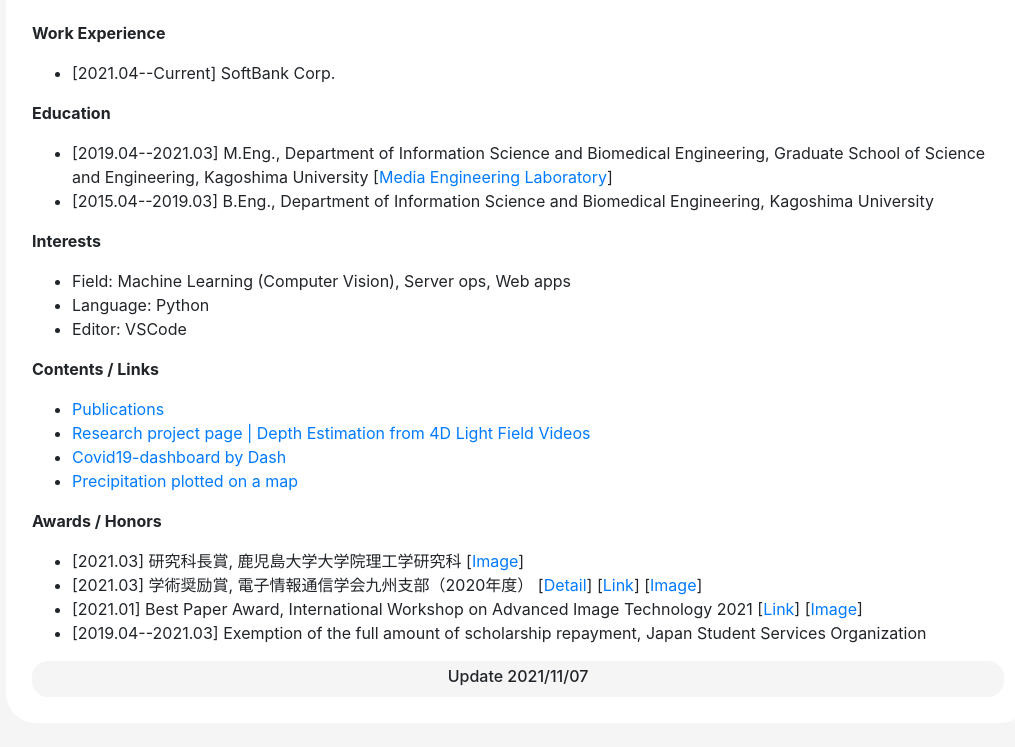
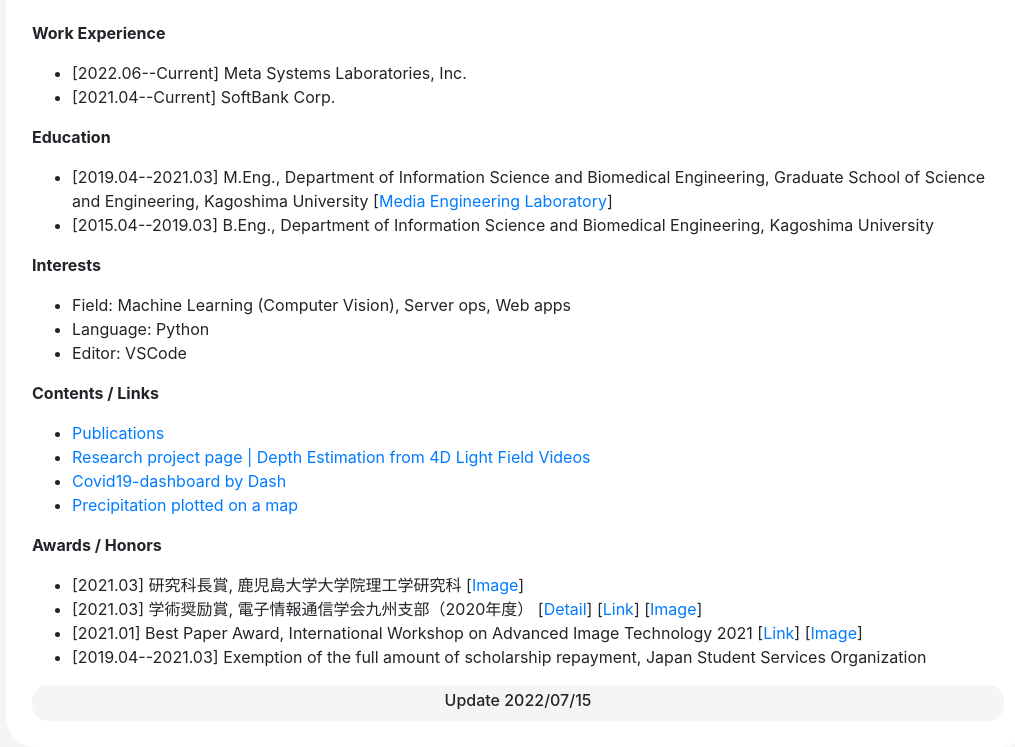
Before and after one commit to catdance124/catdance124.github.io, a plain HTML site: page index.html in a window 1280 px wide. Shown: the part 229-976 px from the top of the page, without its empty margins (122-1137 px from the left). Drawn offline with nearby package versions, Linux system fonts and the light colour scheme.

Commit message:
Update index.html

```diff
--- a/index.html
+++ b/index.html
@@ -60,6 +60,7 @@ While some see them as the crazy ones, we see genius. Because the people who are
 
       <p><b>Work Experience</b></p>
       <ul>
+        <li>[2022.06--Current] Meta Systems Laboratories, Inc.</li>
         <li>[2021.04--Current] SoftBank Corp.</li>
       </ul>
 
@@ -98,7 +99,7 @@ While some see them as the crazy ones, we see genius. Because the people who are
         <li>[2019.04--2021.03] Exemption of the full amount of scholarship repayment, Japan Student Services Organization</li>
       </ul>
       <footer>
-        <h5><font size="3">Update 2021/11/07</font></h5>
+        <h5><font size="3">Update 2022/07/15</font></h5>
       </footer>
     </div>
   </body>
```
